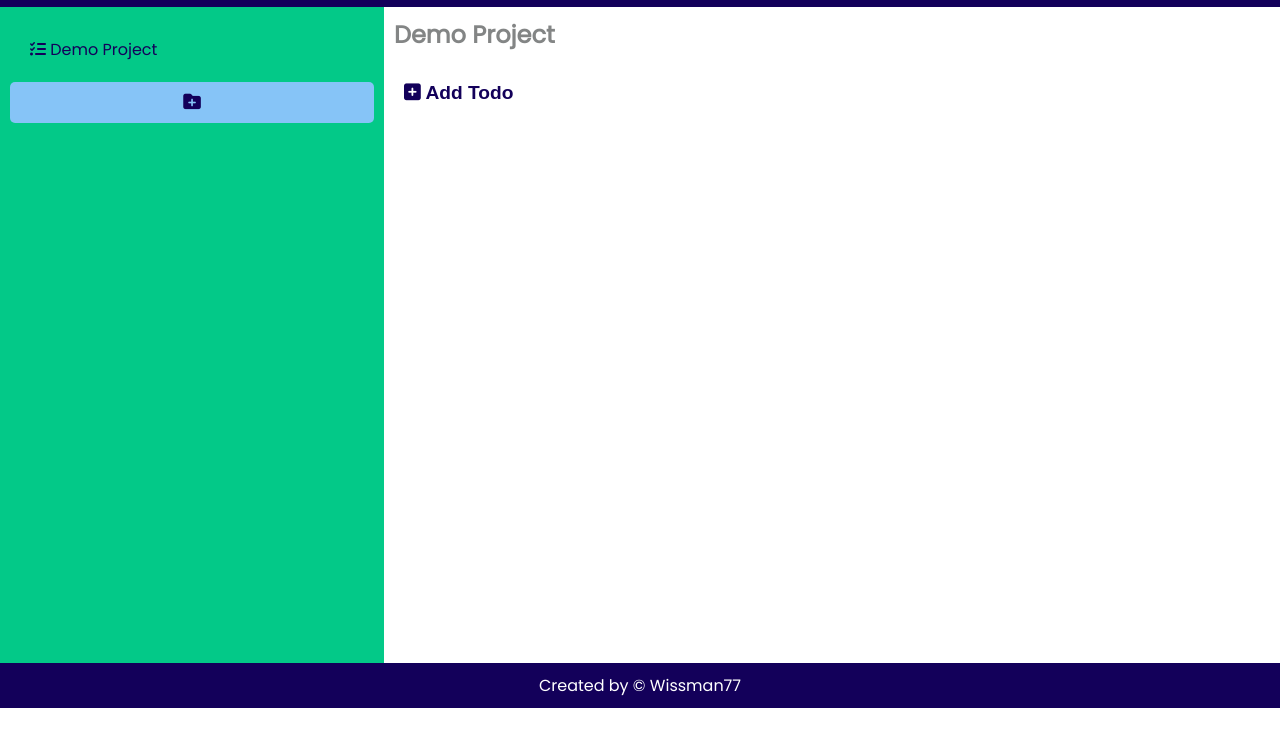
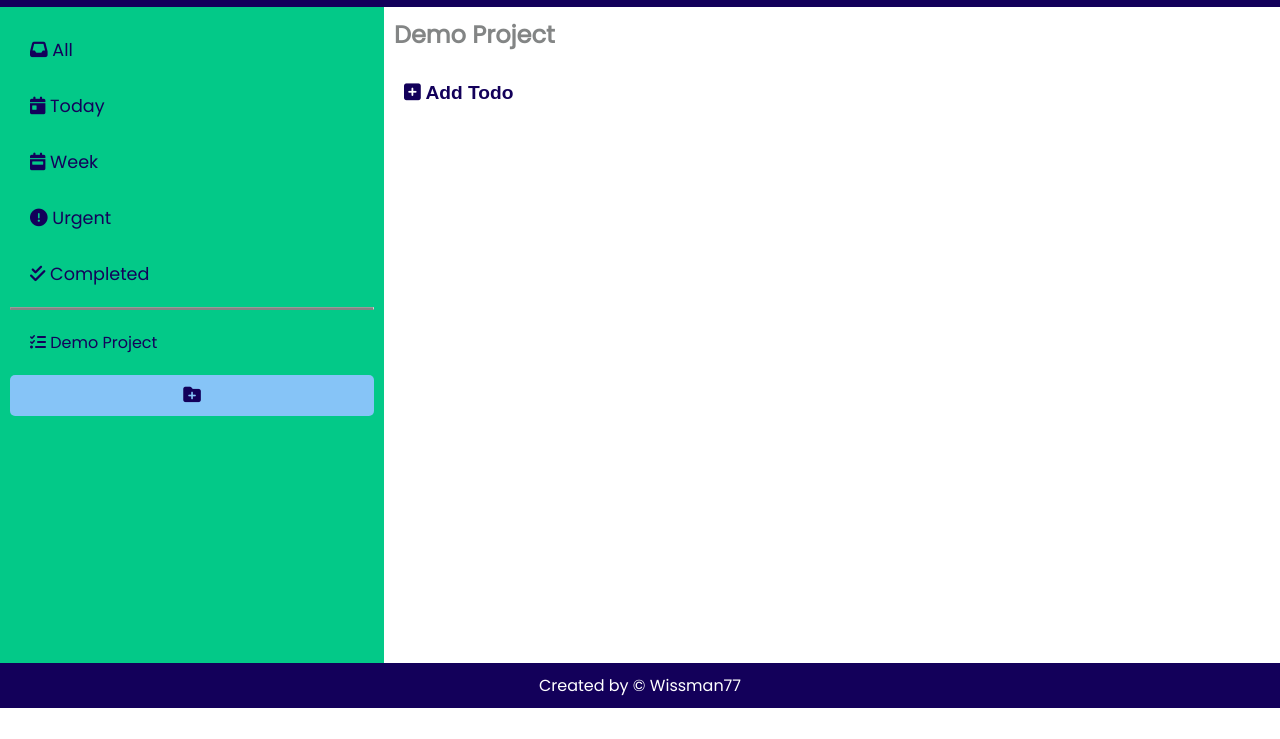
Before and after one commit to wissman77/todo-list, a plain HTML site: page index.html in a window 1280 px wide. Shown: the part 61-800 px from the top of the page. Drawn offline with Linux system fonts and the light colour scheme.

Commit message:
add filtering links

```diff
--- a/index.html
+++ b/index.html
@@ -26,6 +26,34 @@
     </header>
     <main class="main-content">
       <aside class="menu">
+        <div class="main-menu">
+          <ul>
+            <li>
+              <a href="#" class="all"><i class="fa-solid fa-inbox"></i> All</a>
+            </li>
+            <li>
+              <a href="#" class="today"
+                ><i class="fa-solid fa-calendar-day"></i> Today</a
+              >
+            </li>
+            <li>
+              <a href="#" class="week"
+                ><i class="fa-solid fa-calendar-week"></i> Week</a
+              >
+            </li>
+            <li>
+              <a href="#" class="urget"
+                ><i class="fa-solid fa-circle-exclamation"></i> Urgent</a
+              >
+            </li>
+            <li>
+              <a href="#" class="completed"
+                ><i class="fa-solid fa-check-double"></i> Completed</a
+              >
+            </li>
+          </ul>
+        </div>
+        <hr />
         <div class="projects-menu">
           <!-- start projects names -->
           <ul class="projects"></ul>
```
